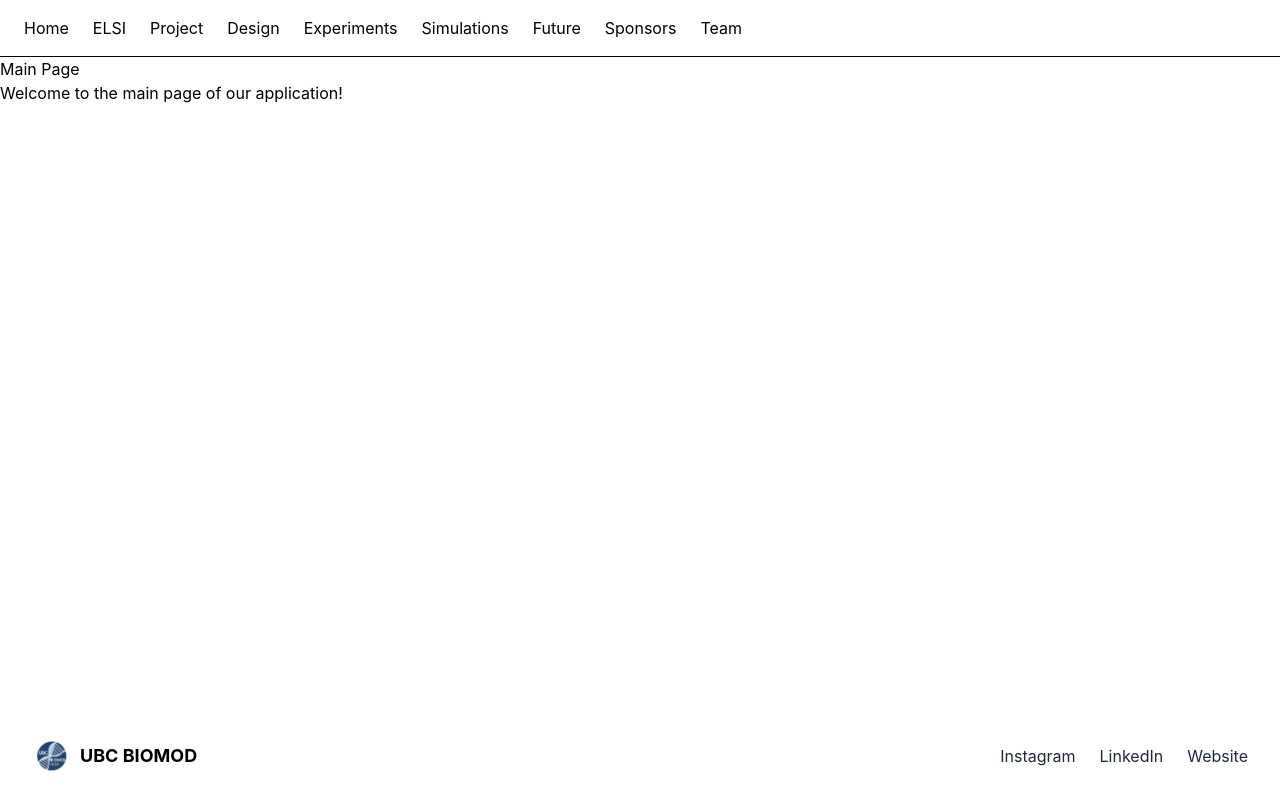
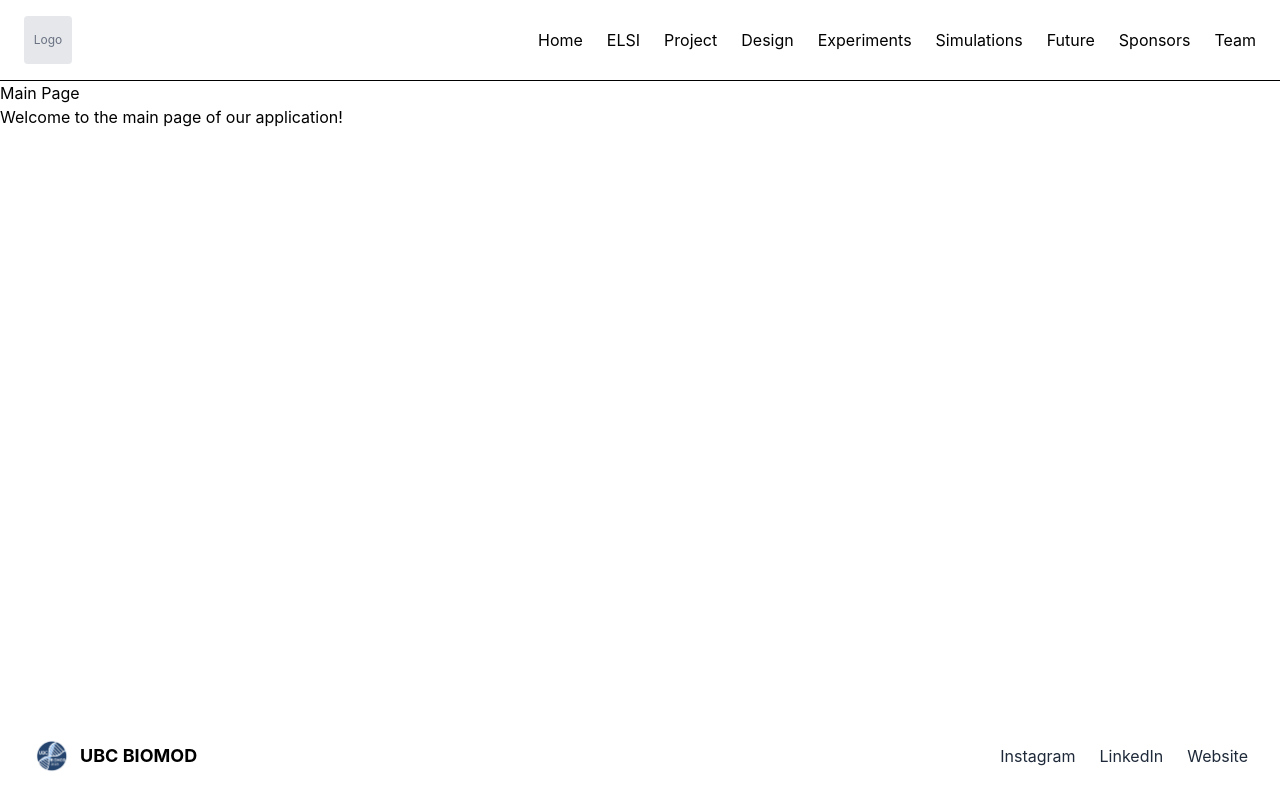
Before and after one commit to ubc-biomod/biomod2026, a React (Vite) app: page / in a window 1280 px wide. Built offline with nearby package versions, Linux system fonts and the light colour scheme.

Commit message:
Shifted hyperlinks to the right and added image placeholder

```diff
--- a/src/App.tsx
+++ b/src/App.tsx
@@ -37,12 +37,18 @@ const routes = [
 function App() {
   return (
     <Router>
-      <nav className="w-full border-b px-6 py-4 flex gap-6 bg-white">
-        {pages.map((page) => (
-          <Link key={page.path} to={page.path} className="hover:underline">
-            {page.name}
-          </Link>
-        ))}
+      <nav className="w-full border-b px-6 py-4 flex items-center gap-6 bg-white">
+        <div className="w-12 h-12 bg-gray-200 rounded flex items-center justify-center text-xs text-gray-500">
+          Logo
+        </div>
+
+        <div className="flex gap-6 ml-auto">
+          {pages.map((page) => (
+            <Link key={page.path} to={page.path} className="hover:underline">
+              {page.name}
+            </Link>
+          ))}
+        </div>
       </nav>
 
       <Routes>
```
